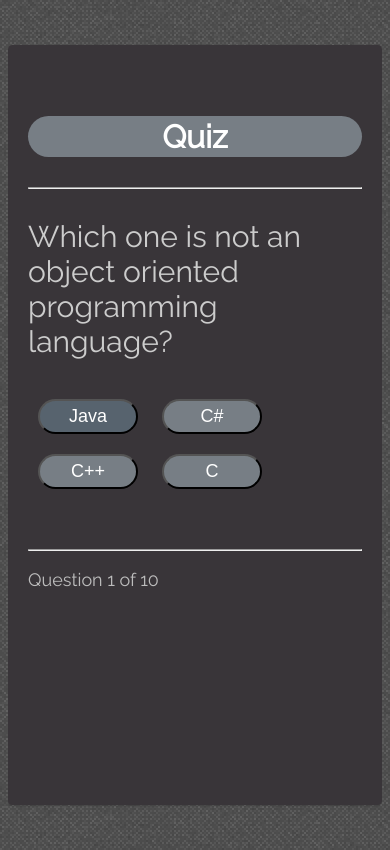
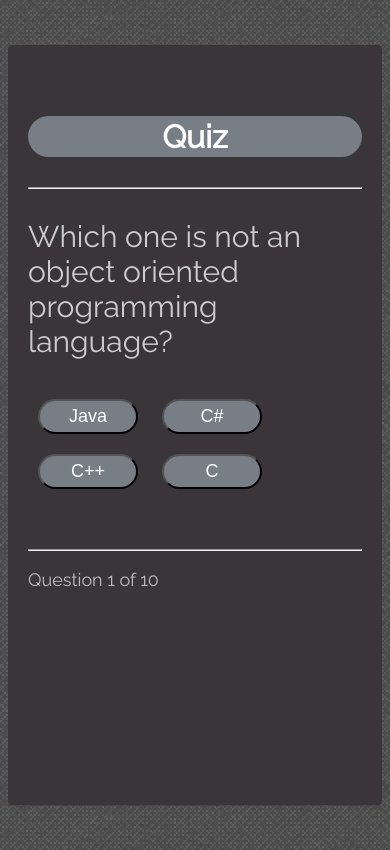
Before and after one commit to sushmitha-k/quiz, a plain HTML site: page index.html in a window 390 px wide. In both pictures the pointer is over the button "Java". Drawn offline with Linux system fonts and the light colour scheme.

Commit message:
Update styles.css

```diff
--- a/styles.css
+++ b/styles.css
@@ -90,6 +90,15 @@ p #question {
     font-size: 18px;
   }
 
+   #btn0:hover,
+   #btn1:hover,
+   #btn2:hover,
+   #btn3:hover {
+   cursor: pointer;
+   background-color: #777e85;
+ }
+
+
   p {
     font-size: 10px;
   }
```
